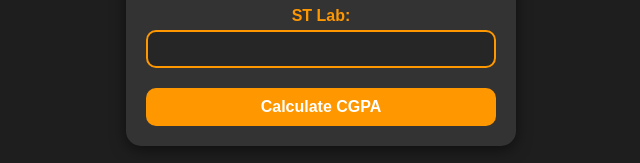
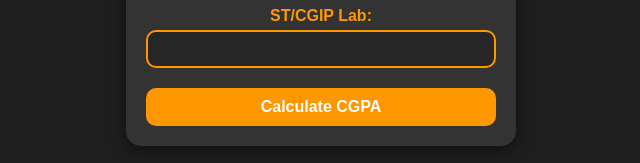
Before and after one commit to suraj0-11/6th_sem_calci, a plain HTML site: page index.html in a window 1280 px wide. Shown: the part 588-751 px from the top of the page, 319-959 px from the left. Drawn offline with Linux system fonts and the light colour scheme.

Commit message:
Update index.html

```diff
--- a/index.html
+++ b/index.html
@@ -109,7 +109,7 @@
         <label for="mo">Mini Project:</label>
         <input type="number" id="mo" required><br>
 
-        <label for="scr">ST Lab:</label>
+        <label for="scr">ST/CGIP Lab:</label>
         <input type="number" id="scr" required><br>
 
         <button type="button" onclick="calculateCGPA()">Calculate CGPA</button>
```
